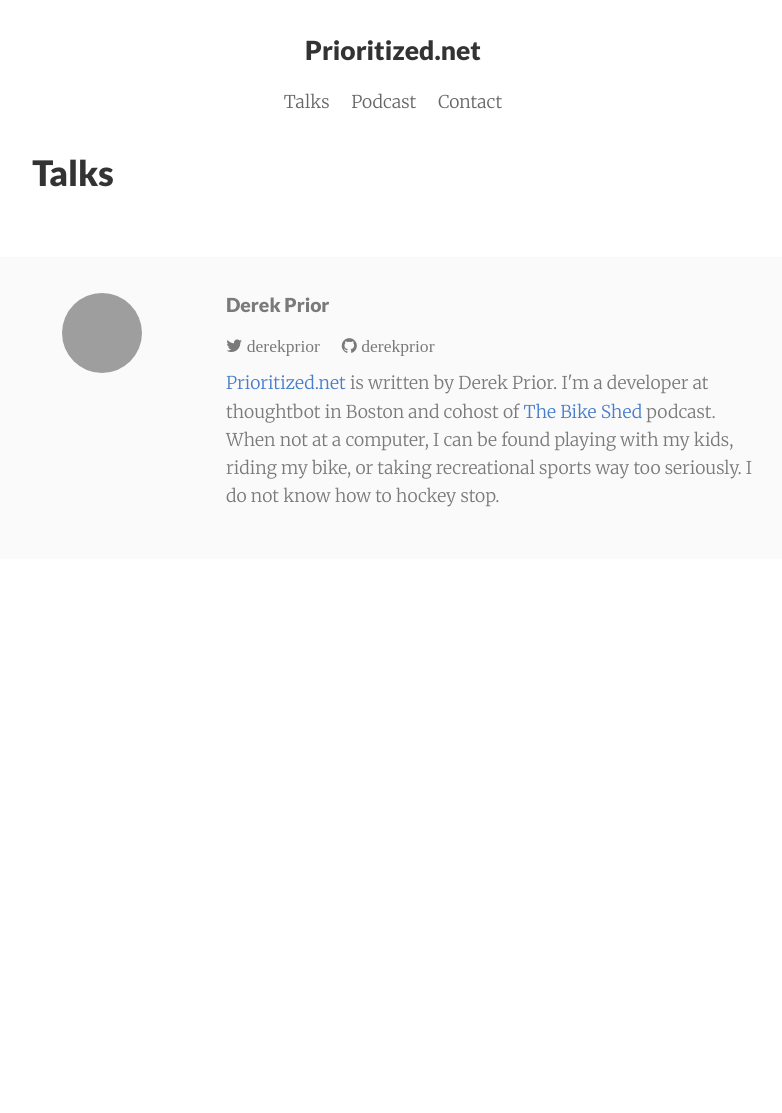
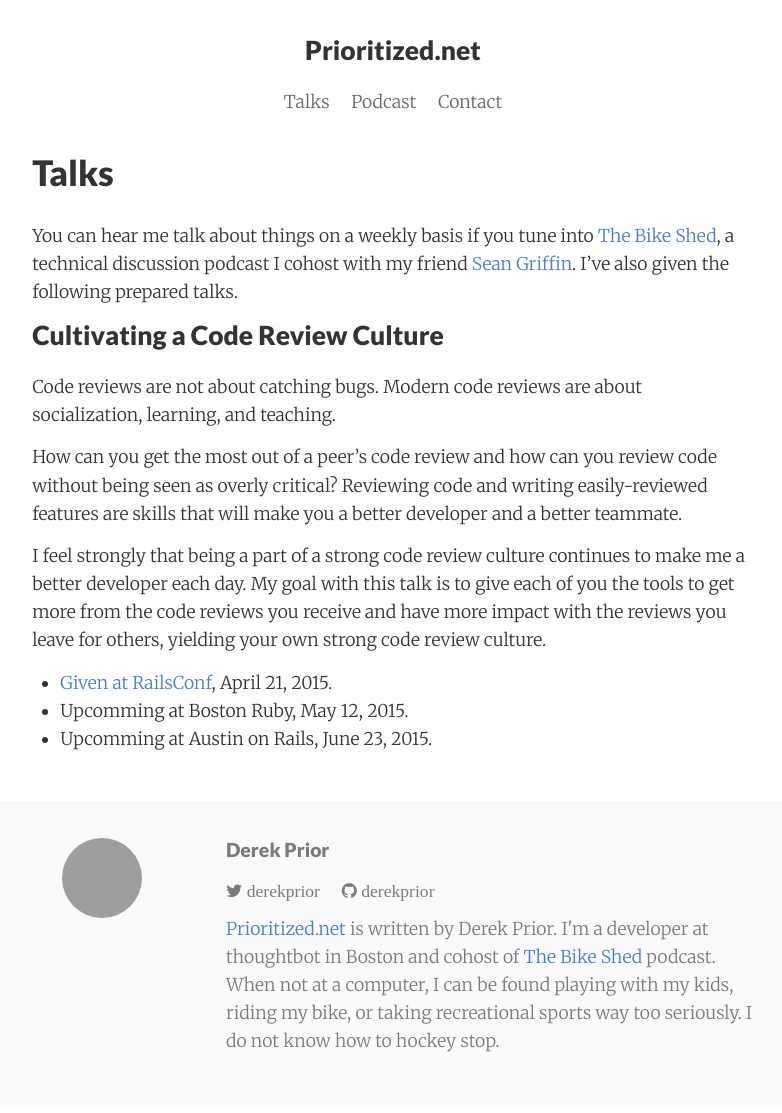
Before and after one commit to derekprior/derekprior.github.io, a Jekyll site: the page built from talks.md, in a window 1280 px wide. Shown: the whole page, without its empty margins (247-1029 px from the left). Built offline with Jekyll 4.4.1, drawn with Linux system fonts in a browser that asks for light colours; nearby versions of some CDN libraries; Markdown is read by kramdown in place of the engine named in the settings; before the commit the page ends 900 px from its top, so only the background shows below that; grey boxes are pictures that could not be loaded.

Commit message:
Add talks page

```diff
--- a/_sass/base/_lists.scss
+++ b/_sass/base/_lists.scss
@@ -21,6 +21,10 @@ ol {
   @extend %default-ol;
 }
 
+ul {
+  @extend %default-ul;
+}
+
 dl {
   margin-bottom: $small-spacing;
 
--- a/talks.md
+++ b/talks.md
@@ -3,3 +3,32 @@ layout: page
 title: Talks
 permalink: /talks/
 ---
+
+You can hear me talk about things on a weekly basis if you tune into [The Bike
+Shed], a technical discussion podcast I cohost with my friend [Sean Griffin].
+I've also given the following prepared talks.
+
+[The Bike Shed]: http://bikeshed.fm
+[Sean Griffin]: https://twitter.com/sgrif
+
+## Cultivating a Code Review Culture
+
+Code reviews are not about catching bugs. Modern code reviews are about
+socialization, learning, and teaching.
+
+How can you get the most out of a peer's code review and how can you review code
+without being seen as overly critical? Reviewing code and writing
+easily-reviewed features are skills that will make you a better developer and a
+better teammate.
+
+I feel strongly that being a part of a strong code review culture continues to
+make me a better developer each day. My goal with this talk is to give each of
+you the tools to get more from the code reviews you receive and have more impact
+with the reviews you leave for others, yielding your own strong code review
+culture.
+
+* [Given at RailsConf][railsconf], April 21, 2015.
+* Upcomming at Boston Ruby, May 12, 2015.
+* Upcomming at Austin on Rails, June 23, 2015.
+
+[railsconf]: https://www.youtube.com/watch?v=PJjmw9TRB7s
```
